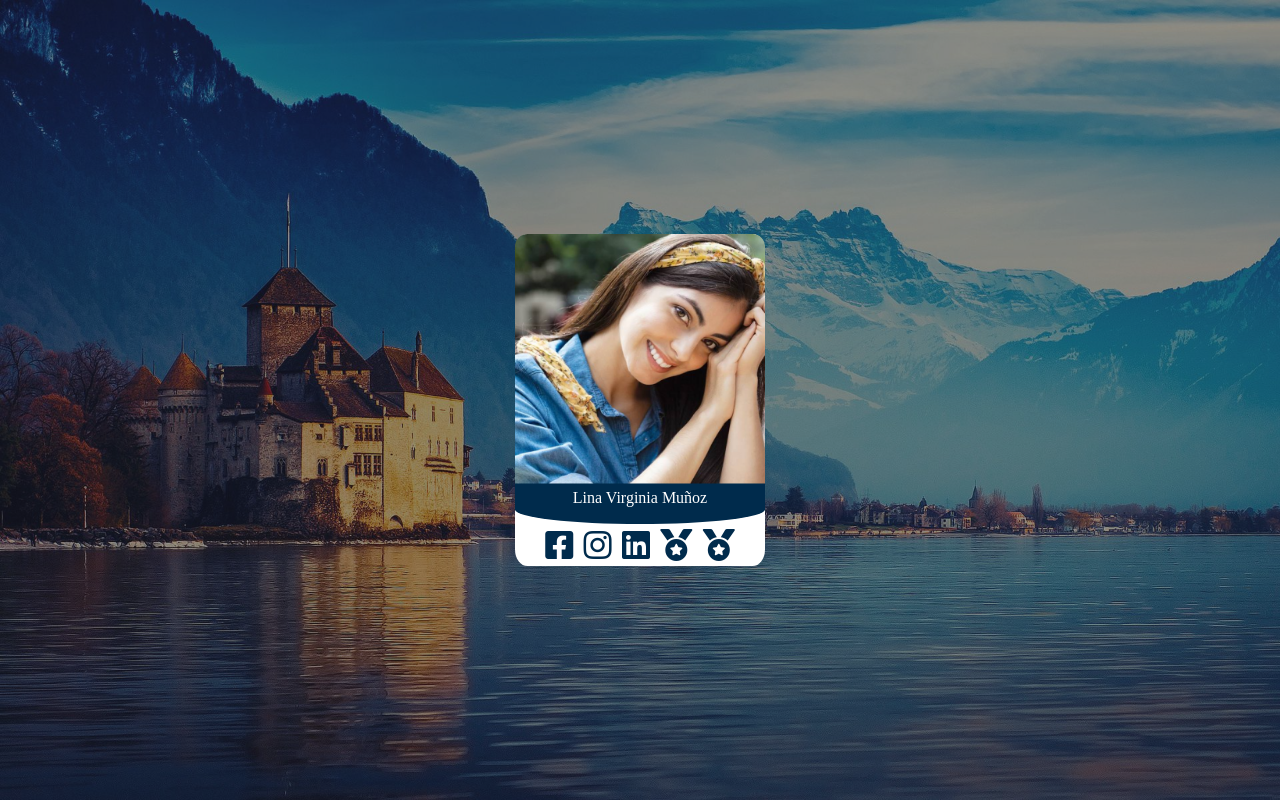
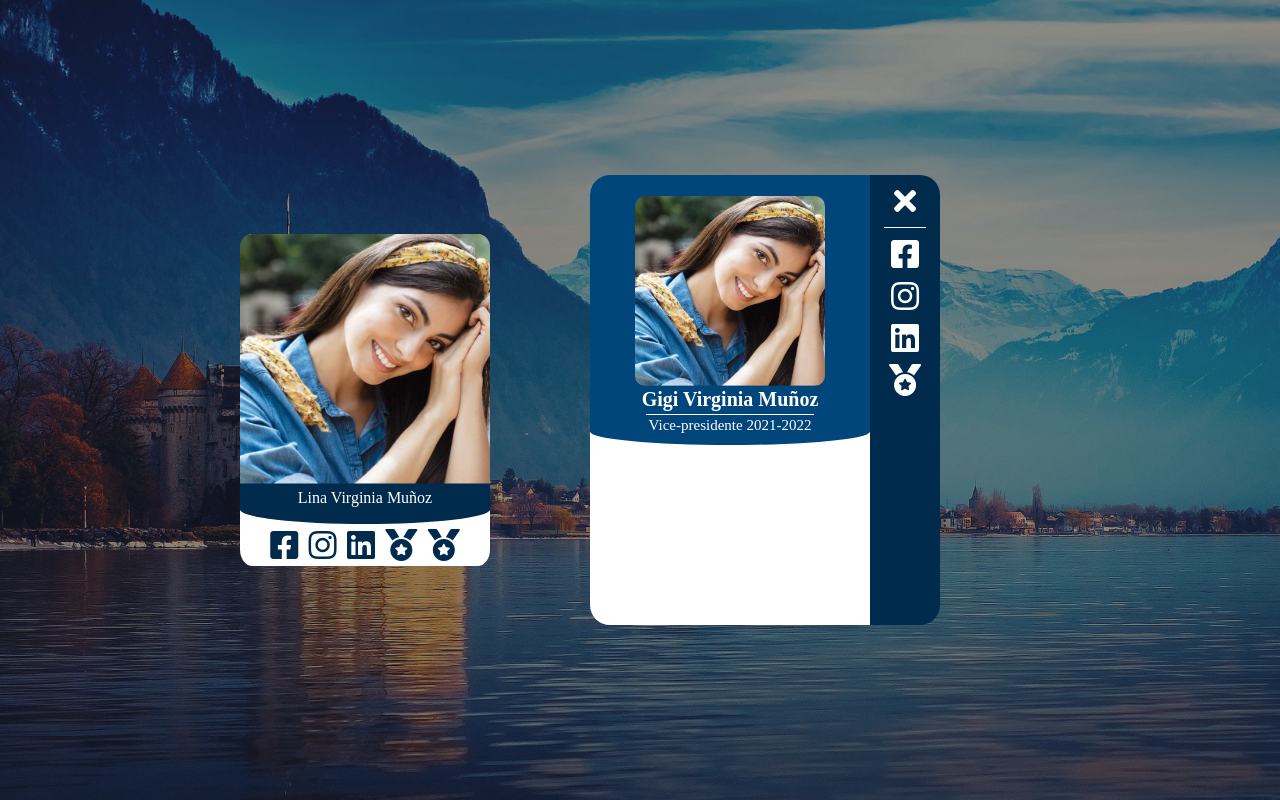
Before and after one commit to JorgeAVargasC/anuario, a PHP site: page /mini-cards.html in a window 1280 px wide. Run offline with PHP 8.4, Linux system fonts and the light colour scheme; some libraries are stand-ins or nearby versions; some web fonts are replaced.

Commit message:
Card Back view

```diff
--- a/css/main.css
+++ b/css/main.css
@@ -711,3 +711,88 @@ height: 8vh;
     transform: scale(1.1);
     transition-duration: 0.5s;
 }
+
+
+/*BAAAAAAAAAAAAAAAAAAAAAAAAAAACK*/
+
+.back-card-container {
+    display: flex;
+    flex-direction: column;
+    height: fit-content;
+    border-radius: 2rem;
+    justify-content: space-evenly;
+    align-items: center;
+    margin: 10rem;
+}
+
+.back-horizontal-flex {
+    display: flex;
+    flex-direction: row;
+    align-items: center;
+    justify-content: space-evenly;
+    width: 35rem;
+    height: 45rem;
+}
+
+.back-content {
+    display: flex;
+    flex-direction: column;
+    justify-content: flex-start;
+    align-items: center;
+    height: 100%;
+    width: 80%;
+    border-radius: 2rem 0 0 2rem;
+    background-color: var(--blanco);
+}
+
+.back-bg-blue {
+    display: flex;
+    flex-direction: column;
+    justify-content: space-around;
+    align-items: center;
+    padding: 2rem 0 1rem 0;
+    height: 60%;
+    width: 100%;
+    background-color: var(--secundario);
+    border-radius: 3.9rem 0% 100% 100% / 3.9rem 0% 10% 10%;
+}
+
+.back-bg-blue .back-img {
+    height: 19rem;
+    width: 19rem;
+    object-fit: cover;
+    object-position: center;
+    border-radius: 1rem;
+}
+
+.back-bg-blue h1 {
+    font-size: 2rem;
+    color: var(--blanco);
+}
+
+.back-content-line {
+    background-color: var(--blanco);
+    height: .1rem;
+    width: 60%;
+}
+
+.back-bg-blue p {
+    font-size: 1.5rem;
+    color: var(--blanco);
+}
+
+.back-insignias {
+    display: flex;
+    justify-content: flex-start;
+    flex-direction: column;
+    align-items: center;
+    height: 100%;
+    width: 20%;
+    border-radius: 0 2rem 2rem 0;
+    background-color: var(--primario);
+    color: var(--blanco);
+}
+
+.back-insignias * {
+    margin-top: 1rem;
+}
--- a/mini-cards.html
+++ b/mini-cards.html
@@ -39,6 +39,28 @@
                 </div>
             </div>
 
+
+            <div class="back-card-container">
+                <div class="back-horizontal-flex">
+                    <div class="back-content">
+                        <div class="back-bg-blue">
+                            <img src="img/members/GG.png" alt="" class="back-img">
+                            <h1>Gigi Virginia Muñoz</h1>
+                            <span class="back-content-line"></span>
+                            <p>Vice-presidente 2021-2022</p>
+                        </div>
+                    </div>
+                    <div class="back-insignias">
+                        <i class="fas fa-times fa-2x"></i>
+                        <span class="back-content-line"></span>
+                        <i class="fab fa-facebook-square fa-2x"></i>
+                        <i class="fab fa-instagram fa-2x"></i>
+                        <i class="fab fa-linkedin fa-2x"></i>
+                        <i class="fas fa-medal fa-2x"></i>
+                    </div>
+                </div>
+            </div>
+
         </div>
 
     </div>
```
